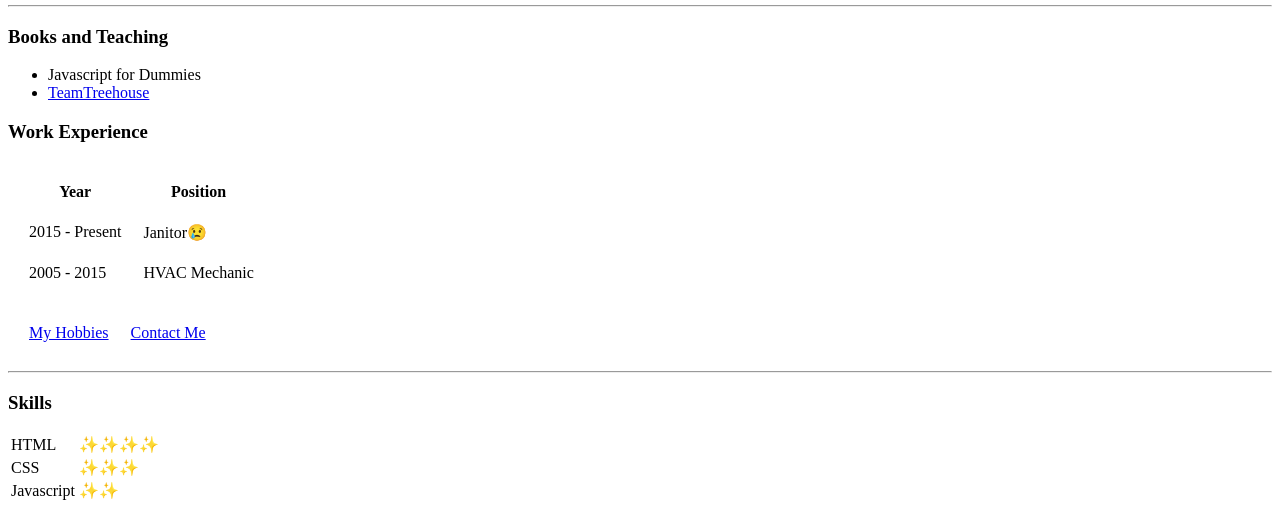
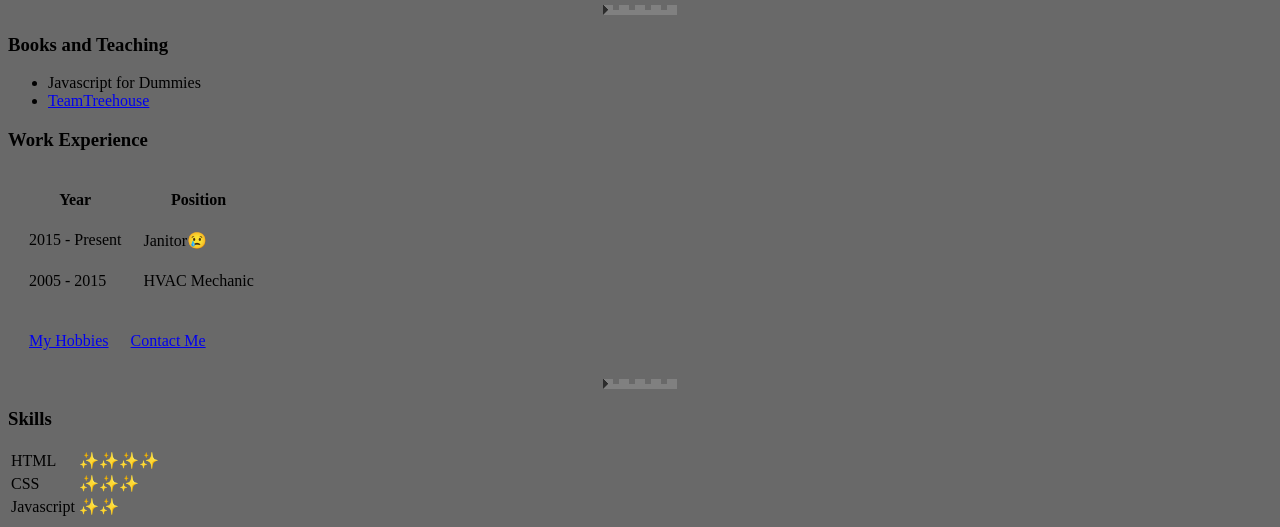
Before and after one commit to richardlee86/CV, a plain HTML site: page tables.html in a window 1280 px wide. Shown: the part 357-884 px from the top of the page. Drawn offline with Linux system fonts and the light colour scheme.

Commit message:
created stylesheet

```diff
--- /dev/null
+++ b/style.css
@@ -0,0 +1,10 @@
+body {
+  background-color: dimgrey;
+}
+
+hr {
+  border-top-style: dashed;
+  border-color: gray;
+  border-width: 5px;
+  width: 5%;
+}
--- a/tables.html
+++ b/tables.html
@@ -11,7 +11,7 @@
     <title></title>
     <meta name="description" content="" />
     <meta name="viewport" content="width=device-width, initial-scale=1" />
-    <link rel="stylesheet" href="" />
+    <link rel="stylesheet" href="style.css" />
   </head>
   <body>
     <table cellspacing="20">
```
